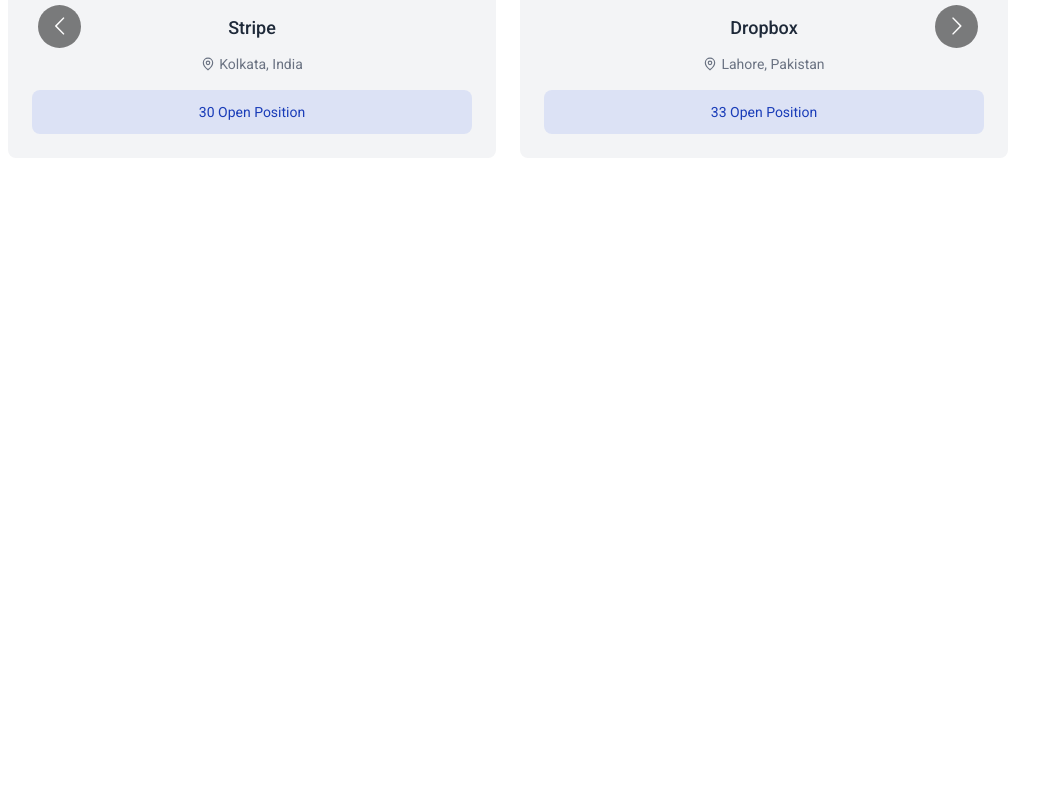
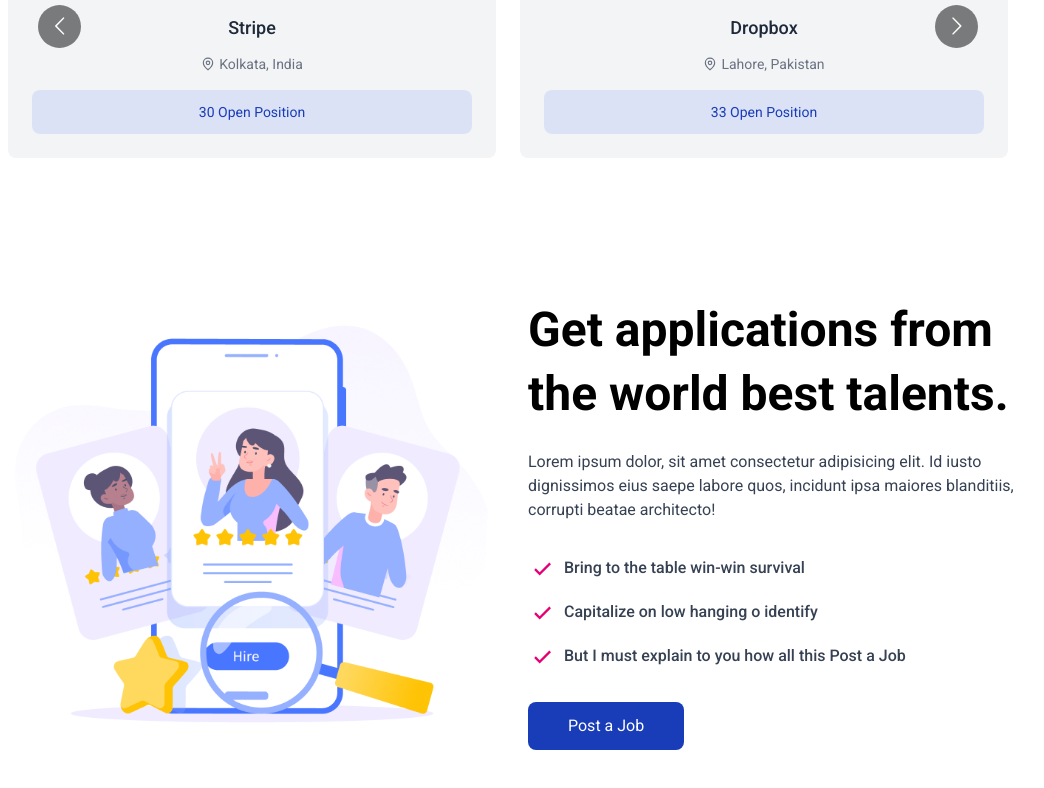
Before and after one commit to titohajili/Job-Landing, a Next.js app: page / in a window 1280 px wide. Shown: the part 2696-3484 px from the top of the page, without its empty margins (132-1176 px from the left). Before the commit the page ends 2930 px from the top, so only its background shows below. Built offline with nearby package versions, Linux system fonts and the light colour scheme.

Commit message:
Info Section

```diff
--- a/components/Home/Home.tsx
+++ b/components/Home/Home.tsx
@@ -3,6 +3,7 @@
 import Category from './Category/Category'
 import Job from './Job/Job'
 import TopCompany from './TopCompany/TopCompany'
+import Info from './Info/Info'
 
 const Home = () => {
   return (
@@ -11,6 +12,7 @@
       <Category/>
       <Job/>
       <TopCompany/>
+      <Info/>
     </div>
   )
 }
--- /dev/null
+++ b/components/Home/Info/Info.tsx
@@ -0,0 +1,46 @@
+import Image from 'next/image'
+import React from 'react'
+import { BiCheck } from 'react-icons/bi'
+
+const Info = () => {
+  return (
+    <div className='pt-16 pb-16'>
+      <div className='w-[80%] mx-auto grid grid-cols-1 lg:grid-cols-2 gap-10 items-center'>
+        {/* Image content */}
+        <div>
+            <Image src="/images/a.png" alt='img' width={1000} height={1000}/>
+        </div>
+        {/* Text content */}
+        <div>
+            <h1 className='text-3xl md:text-4xl lg:text-5xl font-bold leading-8  lg:leading-16'>Get applications from the world best talents.</h1>
+            <p className='mt-6 text-gray-700 dark:text-gray-300'>Lorem ipsum dolor, sit amet consectetur adipisicing elit. Id iusto dignissimos eius saepe labore quos, incidunt ipsa maiores blanditiis, corrupti beatae architecto!</p>
+            <div className='mt-8'>
+                <div className='flex items-center space-x-2 mb-4'>
+                    <BiCheck className='w-7 h-7 text-pink-600'/>
+                    <span className='text-gray-700 dark:text-gray-300 font-medium'>
+                        Bring to the table win-win survival
+                    </span>
+                </div>
+                <div className='flex items-center space-x-2 mb-4'>
+                    <BiCheck className='w-7 h-7 text-pink-600'/>
+                    <span className='text-gray-700 dark:text-gray-300 font-medium'>
+                        Capitalize on low hanging o identify
+                    </span>
+                </div>
+                <div className='flex items-center space-x-2 mb-4'>
+                    <BiCheck className='w-7 h-7 text-pink-600'/>
+                    <span className='text-gray-700 dark:text-gray-300 font-medium'>
+                        But I must explain to you how all this Post a Job
+                    </span>
+                </div>
+            </div>
+            <div className='mt-8'>
+                <button className='px-10 py-3 bg-blue-800 rounded-lg text-white text-center cursor-pointer hover:bg-blue-950 transition-all duration-300'>Post a Job</button>
+            </div>
+        </div>
+      </div>
+    </div>
+  )
+}
+
+export default Info
```
